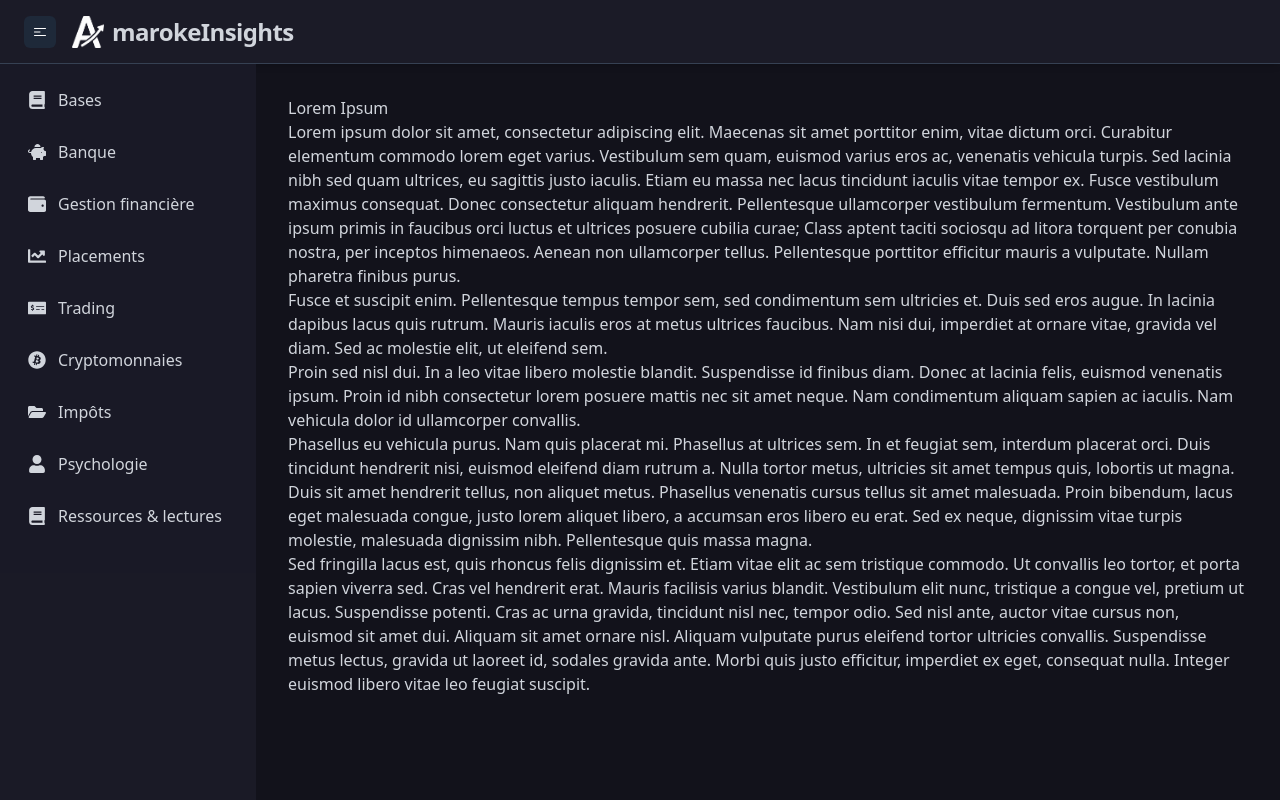
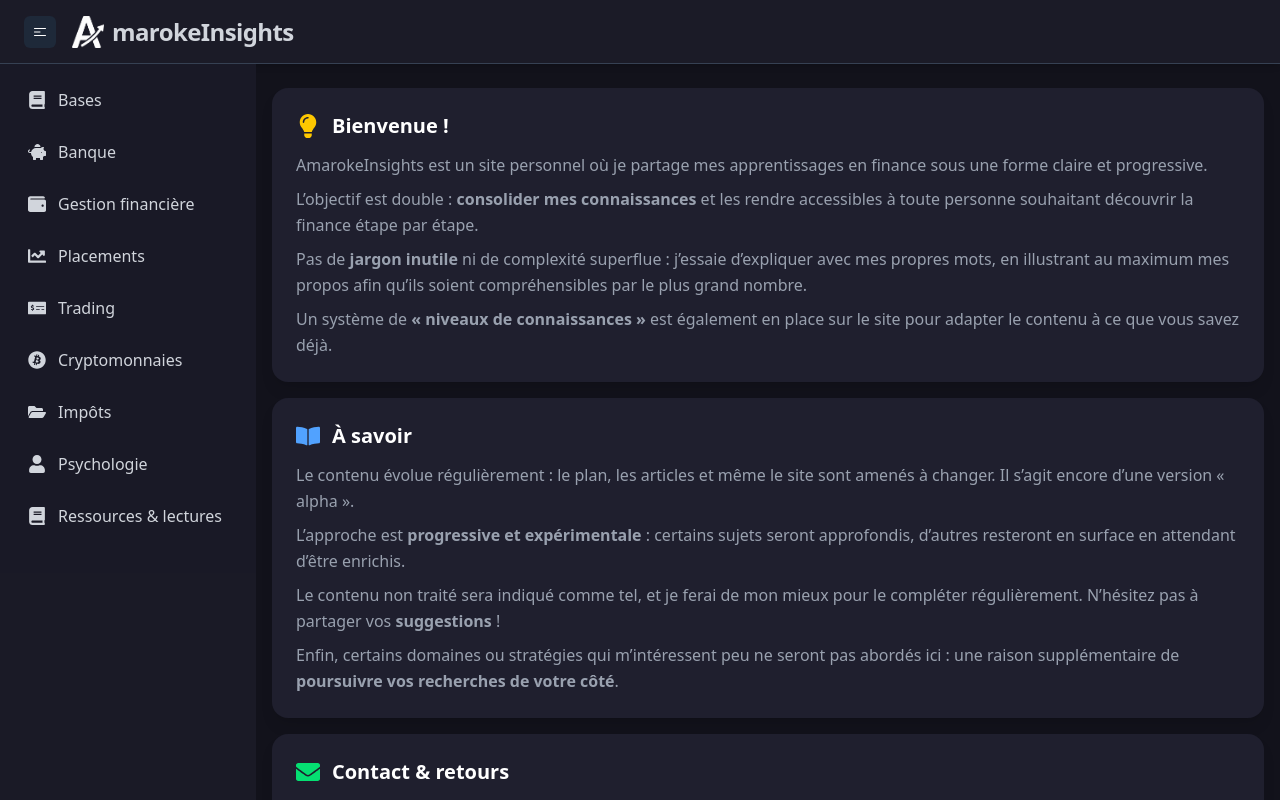
Before and after one commit to Amaroke/AmarokeInsights, a React (Vite) app: page / in a window 1280 px wide. Built offline with nearby package versions, Linux system fonts and the light colour scheme.

Commit message:
Add Introduction and translations

```diff
--- a/package.json
+++ b/package.json
@@ -14,10 +14,12 @@
   },
   "dependencies": {
     "@tailwindcss/vite": "^4.1.12",
+    "i18next": "^25.4.2",
+    "i18next-browser-languagedetector": "^8.2.0",
     "react": "^19.1.1",
     "react-dom": "^19.1.1",
+    "react-i18next": "^15.7.2",
     "react-icons": "^5.5.0",
-    "react-markdown": "^10.1.0",
     "react-router-dom": "^7.8.1",
     "tailwindcss": "^4.1.12"
   },
--- /dev/null
+++ b/src/components/InfoBubble.tsx
@@ -0,0 +1,28 @@
+import React from "react";
+
+interface InfoBubbleProps {
+  icon: React.ReactNode;
+  title: string;
+  children: React.ReactNode;
+  color?: string;
+}
+
+const InfoBubble: React.FC<InfoBubbleProps> = ({
+  icon,
+  title,
+  children,
+  color,
+}) => {
+  return (
+    <section className="bg-[#1f1f2e] p-6 rounded-2xl shadow-lg space-y-3">
+      <div className="flex items-center gap-3">
+        <div className={`text-2xl ${color || "text-white"}`}>{icon}</div>
+        <h2 className="text-lg md:text-xl font-semibold text-white">{title}</h2>
+      </div>
+
+      <div className="text-gray-400 space-y-2">{children}</div>
+    </section>
+  );
+};
+
+export default InfoBubble;
--- /dev/null
+++ b/src/i18n/fr/home.json
@@ -0,0 +1,19 @@
+{
+  "welcome": {
+    "title": "Bienvenue !",
+    "content": "AmarokeInsights est un site personnel où je partage mes apprentissages en finance sous une forme claire et progressive.\n\nL’objectif est double : **consolider mes connaissances** et les rendre accessibles à toute personne souhaitant découvrir la finance étape par étape.\n\nPas de **jargon inutile** ni de complexité superflue : j’essaie d’expliquer avec mes propres mots, en illustrant au maximum mes propos afin qu’ils soient compréhensibles par le plus grand nombre.\n\nUn système de **« niveaux de connaissances »** est également en place sur le site pour adapter le contenu à ce que vous savez déjà."
+  },
+  "info": {
+    "title": "À savoir",
+    "content": "Le contenu évolue régulièrement : le plan, les articles et même le site sont amenés à changer. Il s’agit encore d’une version « alpha ».\n\nL’approche est **progressive et expérimentale** : certains sujets seront approfondis, d’autres resteront en surface en attendant d’être enrichis.\n\nLe contenu non traité sera indiqué comme tel, et je ferai de mon mieux pour le compléter régulièrement. N’hésitez pas à partager vos **suggestions** !\n\nEnfin, certains domaines ou stratégies qui m’intéressent peu ne seront pas abordés ici : une raison supplémentaire de **poursuivre vos recherches de votre côté**."
+  },
+  "contact": {
+    "title": "Contact & retours",
+    "content": "Je suis toujours preneur de **retours, suggestions et contributions** !\n\nSi vous souhaitez discuter, proposer une amélioration ou me signaler une erreur, **n’hésitez pas à me contacter**.\n\nChaque retour est précieux et m’aide à améliorer ce projet.\n\nVous pouvez m’écrire par email, ou proposer directement des idées afin d’enrichir les contenus et les rendre encore plus utiles à tous.",
+    "email": "hugo.amaroke@gmail.com"
+  },
+  "precautions": {
+    "title": "Disclaimer",
+    "content": "**Ce site n’est pas un conseil financier**. **Je ne suis pas un expert**, et les informations peuvent être biaisées, simplifiées ou incomplètes.\n\nInvestir comporte toujours des **risques (perte en capital, volatilité)**. Considérez ces contenus comme un point de départ, et non comme des recommandations.\n\nLes contenus peuvent comporter des **biais cognitifs ou des simplifications**. L’économie et la finance sont des domaines **complexes**, influencés par de nombreux facteurs (politiques, psychologiques, technologiques…). Ce qui est vrai aujourd’hui peut ne plus l’être demain.\n\nVous restez seul **responsable de vos choix financiers**. Il est essentiel de toujours vérifier les informations, garder un esprit critique et croiser vos sources avant de prendre des décisions concrètes."
+  }
+}
--- /dev/null
+++ b/src/i18n/index.ts
@@ -0,0 +1,21 @@
+import i18n from "i18next";
+import { initReactI18next } from "react-i18next";
+import LanguageDetector from "i18next-browser-languagedetector";
+
+import fr from "./fr/home.json";
+
+i18n
+  .use(LanguageDetector)
+  .use(initReactI18next)
+  .init({
+    resources: {
+      fr: { home: fr },
+    },
+    fallbackLng: "fr",
+    debug: true,
+    interpolation: {
+      escapeValue: false,
+    },
+  });
+
+export default i18n;
--- a/src/main.tsx
+++ b/src/main.tsx
@@ -2,6 +2,7 @@ import { StrictMode } from "react";
 import { createRoot } from "react-dom/client";
 import "./index.css";
 import App from "./App.tsx";
+import "./i18n";
 
 createRoot(document.getElementById("root")!).render(
   <StrictMode>
--- a/src/markdown/introduction.md
+++ /dev/null
@@ -1,11 +0,0 @@
-# Lorem Ipsum
-
-Lorem ipsum dolor sit amet, consectetur adipiscing elit. Maecenas sit amet porttitor enim, vitae dictum orci. Curabitur elementum commodo lorem eget varius. Vestibulum sem quam, euismod varius eros ac, venenatis vehicula turpis. Sed lacinia nibh sed quam ultrices, eu sagittis justo iaculis. Etiam eu massa nec lacus tincidunt iaculis vitae tempor ex. Fusce vestibulum maximus consequat. Donec consectetur aliquam hendrerit. Pellentesque ullamcorper vestibulum fermentum. Vestibulum ante ipsum primis in faucibus orci luctus et ultrices posuere cubilia curae; Class aptent taciti sociosqu ad litora torquent per conubia nostra, per inceptos himenaeos. Aenean non ullamcorper tellus. Pellentesque porttitor efficitur mauris a vulputate. Nullam pharetra finibus purus.
-
-Fusce et suscipit enim. Pellentesque tempus tempor sem, sed condimentum sem ultricies et. Duis sed eros augue. In lacinia dapibus lacus quis rutrum. Mauris iaculis eros at metus ultrices faucibus. Nam nisi dui, imperdiet at ornare vitae, gravida vel diam. Sed ac molestie elit, ut eleifend sem.
-
-Proin sed nisl dui. In a leo vitae libero molestie blandit. Suspendisse id finibus diam. Donec at lacinia felis, euismod venenatis ipsum. Proin id nibh consectetur lorem posuere mattis nec sit amet neque. Nam condimentum aliquam sapien ac iaculis. Nam vehicula dolor id ullamcorper convallis.
-
-Phasellus eu vehicula purus. Nam quis placerat mi. Phasellus at ultrices sem. In et feugiat sem, interdum placerat orci. Duis tincidunt hendrerit nisi, euismod eleifend diam rutrum a. Nulla tortor metus, ultricies sit amet tempus quis, lobortis ut magna. Duis sit amet hendrerit tellus, non aliquet metus. Phasellus venenatis cursus tellus sit amet malesuada. Proin bibendum, lacus eget malesuada congue, justo lorem aliquet libero, a accumsan eros libero eu erat. Sed ex neque, dignissim vitae turpis molestie, malesuada dignissim nibh. Pellentesque quis massa magna.
-
-Sed fringilla lacus est, quis rhoncus felis dignissim et. Etiam vitae elit ac sem tristique commodo. Ut convallis leo tortor, et porta sapien viverra sed. Cras vel hendrerit erat. Mauris facilisis varius blandit. Vestibulum elit nunc, tristique a congue vel, pretium ut lacus. Suspendisse potenti. Cras ac urna gravida, tincidunt nisl nec, tempor odio. Sed nisl ante, auctor vitae cursus non, euismod sit amet dui. Aliquam sit amet ornare nisl. Aliquam vulputate purus eleifend tortor ultricies convallis. Suspendisse metus lectus, gravida ut laoreet id, sodales gravida ante. Morbi quis justo efficitur, imperdiet ex eget, consequat nulla. Integer euismod libero vitae leo feugiat suscipit.
--- a/src/pages/Home.tsx
+++ b/src/pages/Home.tsx
@@ -1,24 +1,66 @@
 import React, { useState } from "react";
-import ReactMarkdown from "react-markdown";
-import introduction from "../markdown/Introduction.md?raw";
+import {
+  FaEnvelope,
+  FaBookOpen,
+  FaLightbulb,
+  FaExclamationTriangle,
+} from "react-icons/fa";
+import { useTranslation } from "react-i18next";
 import Sidebar from "../components/Sidebar";
+import InfoBubble from "../components/InfoBubble";
+import { renderParagraphs } from "../utils/text"; // <-- import ici
 
 const Home: React.FC = () => {
-  const [sidebarOpen, setSidebarOpen] = useState(
-    window.innerWidth > 768 ? true : false
-  );
+  const [sidebarOpen, setSidebarOpen] = useState(window.innerWidth > 768);
+  const { t } = useTranslation("home");
 
   return (
     <div className="flex h-screen text-gray-300 bg-[#12121b]">
       <Sidebar isOpen={sidebarOpen} setIsOpen={setSidebarOpen} />
 
       <main
-        className={`flex-1 overflow-auto pt-24 pb-32 transition-all duration-300 ${
+        className={`flex-1 overflow-auto pt-16 pb-8 transition-all duration-300 ${
           sidebarOpen ? "md:ml-64" : "md:ml-0"
         }`}
       >
-        <div className="prose prose-lg prose-indigo max-w-none px-4 md:px-8">
-          <ReactMarkdown>{introduction}</ReactMarkdown>
+        <div className="max-w-6xl mx-auto px-2 md:px-4 py-6 space-y-4">
+          <InfoBubble
+            icon={<FaLightbulb />}
+            title={t("welcome.title")}
+            color="text-yellow-400"
+          >
+            {renderParagraphs(t("welcome.content"))}
+          </InfoBubble>
+
+          <InfoBubble
+            icon={<FaBookOpen />}
+            title={t("info.title")}
+            color="text-blue-400"
+          >
+            {renderParagraphs(t("info.content"))}
+          </InfoBubble>
+
+          <InfoBubble
+            icon={<FaEnvelope />}
+            title={t("contact.title")}
+            color="text-green-400"
+          >
+            {renderParagraphs(t("contact.content"))}
+            <a
+              href={`mailto:${t("contact.email")}`}
+              className="text-blue-400 font-medium hover:underline"
+            >
+              {t("contact.email")}
+            </a>
+          </InfoBubble>
+
+          <InfoBubble
+            icon={<FaExclamationTriangle />}
+            title={t("precautions.title")}
+            color="text-red-400"
+          >
+            {renderParagraphs(t("precautions.content"))}
+          </InfoBubble>
         </div>
       </main>
     </div>
--- /dev/null
+++ b/src/utils/text.tsx
@@ -0,0 +1,15 @@
+export const renderParagraphs = (text: string) =>
+  text.split("\n\n").map((para, idx) => {
+    const formatted = para.split(/(\*\*.*?\*\*)/g).map((part, i) => {
+      if (part.startsWith("**") && part.endsWith("**")) {
+        return <strong key={i}>{part.slice(2, -2)}</strong>;
+      }
+      return part;
+    });
+
+    return (
+      <p key={idx} className="leading-relaxed">
+        {formatted}
+      </p>
+    );
+  });
```
Also changed, not shown: 1 other file (tests, documents, lock files or other folders).
